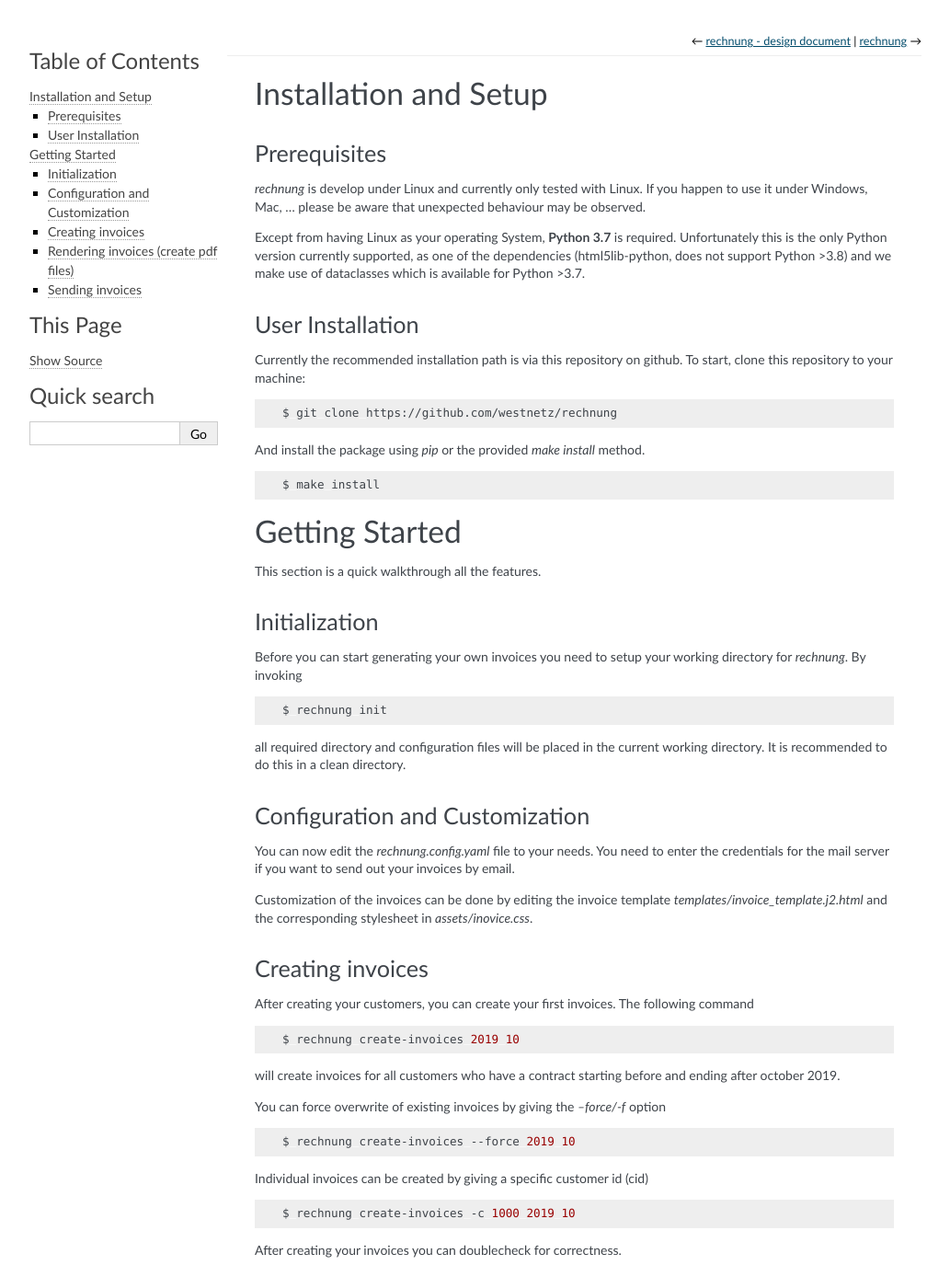
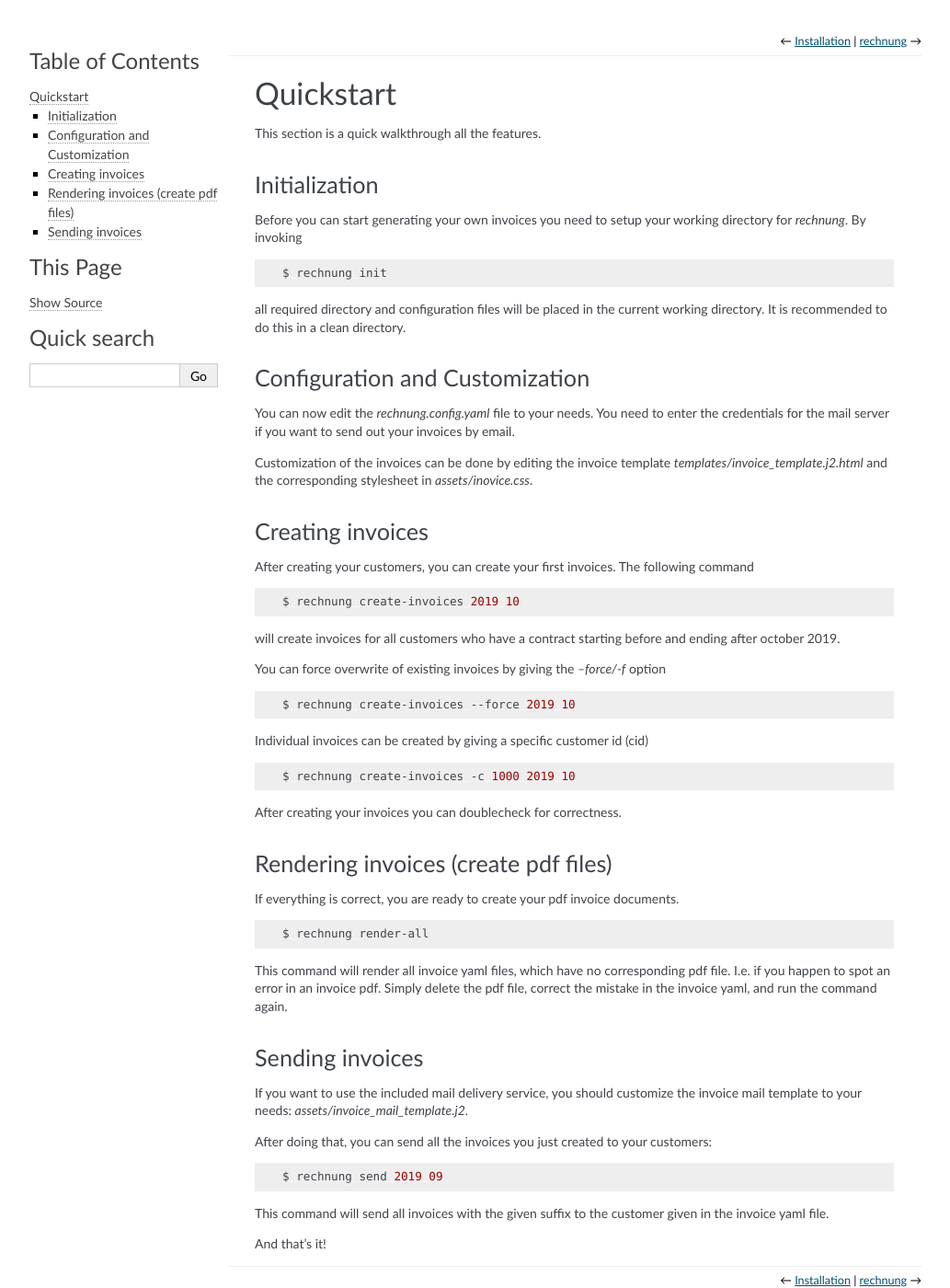
Before and after one commit to westnetz/rechnung, a Sphinx documentation site: the page built from docs/quickstart.rst, in a window 1280 px wide and 1400 px high. Shown: the whole window at 92% size, without its empty margins (128-1161 px from the left). Built offline with Sphinx 7.4.7, drawn with Linux system fonts in a browser that asks for light colours; some of the changed text lies outside the part shown.

Commit message:
rename docs sections

```diff
--- a/docs/design.rst
+++ b/docs/design.rst
@@ -1,5 +1,5 @@
-rechnung - design document
-==========================
+Design
+======
 
 This document describes the design thoughts and specification of *rechnung* - a command line based contract and invoice management.
 
--- a/docs/index.rst
+++ b/docs/index.rst
@@ -20,7 +20,8 @@ Getting started
    :caption: Contents:
 
    design
-   readme
+   installation
+   quickstart
    modules
 
 * :ref:`genindex`
--- a/docs/readme.rst
+++ b/docs/quickstart.rst
@@ -1,33 +1,5 @@
-Installation and Setup
-======================
-
-Prerequisites
--------------
-
-*rechnung* is develop under Linux and currently only tested with Linux. If you happen to use it under Windows, Mac, ... please be aware that unexpected behaviour may be observed.
-
-Except from having Linux as your operating System, **Python 3.7** is required. Unfortunately this is the only Python version currently supported, as one of the dependencies (html5lib-python, does not support Python >3.8) and we make use of dataclasses which is available for Python >3.7.
-
-User Installation
------------------
-
-Currently the recommended installation path is via this repository on github.
-To start, clone this repository to your machine:
-
-.. code:: zsh
-
-        $ git clone https://github.com/westnetz/rechnung
-
-
-And install the package using *pip* or the provided *make install* method.
-
-.. code:: zsh
-
-        $ make install
-
-
-Getting Started
-===============
+Quickstart
+==========
 
 This section is a quick walkthrough all the features.
 
```
Also changed, not shown: docs/installation.rst (added, +26 -0 lines).
